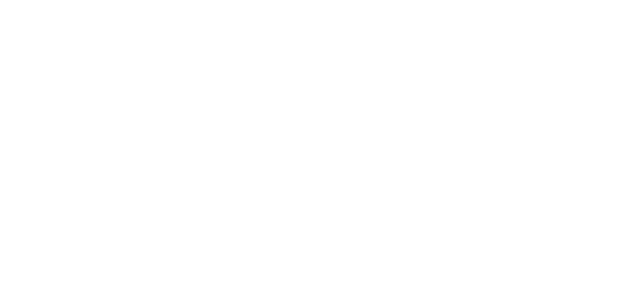
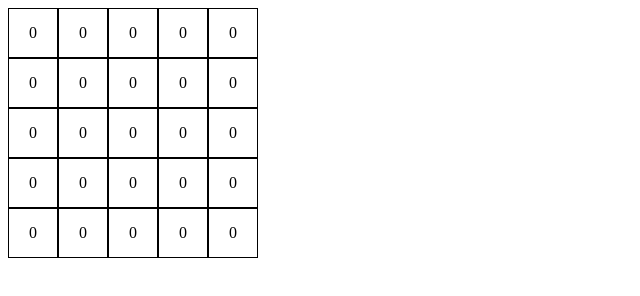
Before and after one commit to jfuller957/acme-pixels, a plain HTML site: page index.html in a window 1280 px wide. Shown: the whole page, without its empty margins (0-640 px from the left). Drawn offline with Linux system fonts and the light colour scheme.

Commit message:
basic start code example

```diff
--- a/index.html
+++ b/index.html
@@ -4,9 +4,84 @@
   <meta charset="UTF-8">
   <meta name="viewport" content="width=device-width, initial-scale=1.0">
   <meta http-equiv="X-UA-Compatible" content="ie=edge">
-  <title>Document</title>
+  <style>
+    .row {
+      display: flex;
+    }
+    .cell {
+      display: flex;
+      width: 3rem;
+      height: 3rem;
+      border: solid 1px black;
+      justify-content: center;
+      align-items: center;
+    }
+  </style>
+  <title>Acme Pixels</title>
 </head>
 <body>
+    <div id="grid"></div>
+<script>
 
+
+
+
+  const generateNxN =  n => {
+    const rows = [];
+    for(let i = 0; i< n; i++){
+      const row  = [];
+      rows.push(row);
+      for(let j = 0; j<n; j++) {
+        row.push(0);
+      }
+    }
+    return rows;
+  };
+
+  const generateHTML = rows => {
+    return rows
+      .map(
+        row => `<div class="row">
+          ${row
+            .map(
+              cell => `
+                <div class="cell">${cell}</div>
+                `
+                ).join('')}</div>
+              `).join('');
+  };
+
+  const data = generateNxN(5);
+  const grid = document.querySelector('#grid');
+
+  grid.addEventListener('click', (ev) => {
+    const cell = ev.target;
+    const row = cell.parentNode;
+    const cdx = [...row.children].indexOf(cell);
+    const rdx = [...row.parentNode.children].indexOf(row);
+    data[rdx][cdx]++;
+    render();
+  });
+
+  const render = () => {
+    const html = generateHTML(data);
+    grid.innerHTML = html;
+  };
+  render();
+
+
+  /*
+    Generate two dimensional array to hold grid data
+    Use grid data to generate the grid in html
+    Add event handler to cells
+    Toggle the cell with a color when clicked
+    Add color swatches to set selected color
+    Add ability to add a row
+    Add ability to remove a row
+    Add ability to add a column
+    Add ability to remove a column
+
+*/
+</script>
 </body>
 </html>
```
